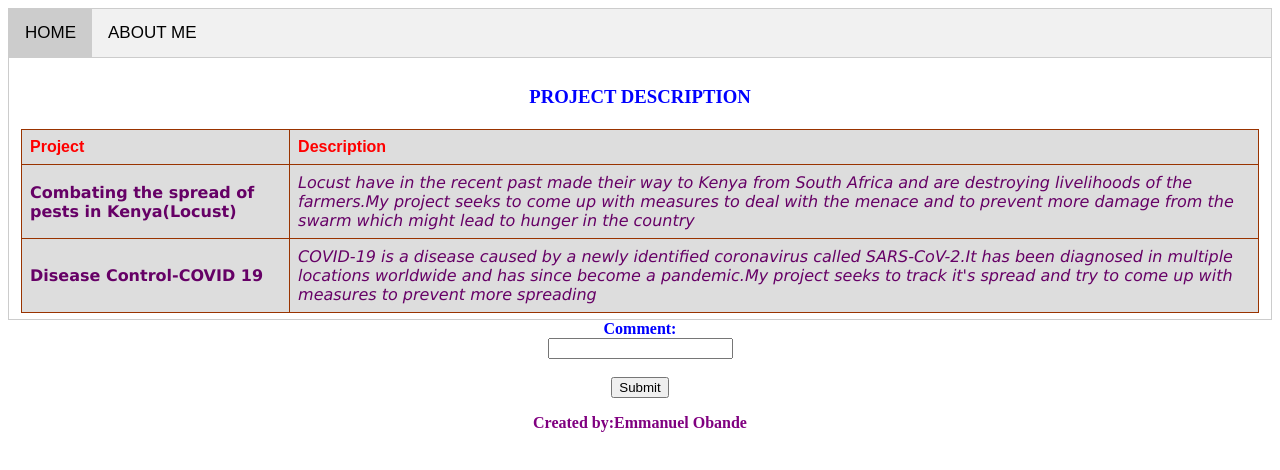
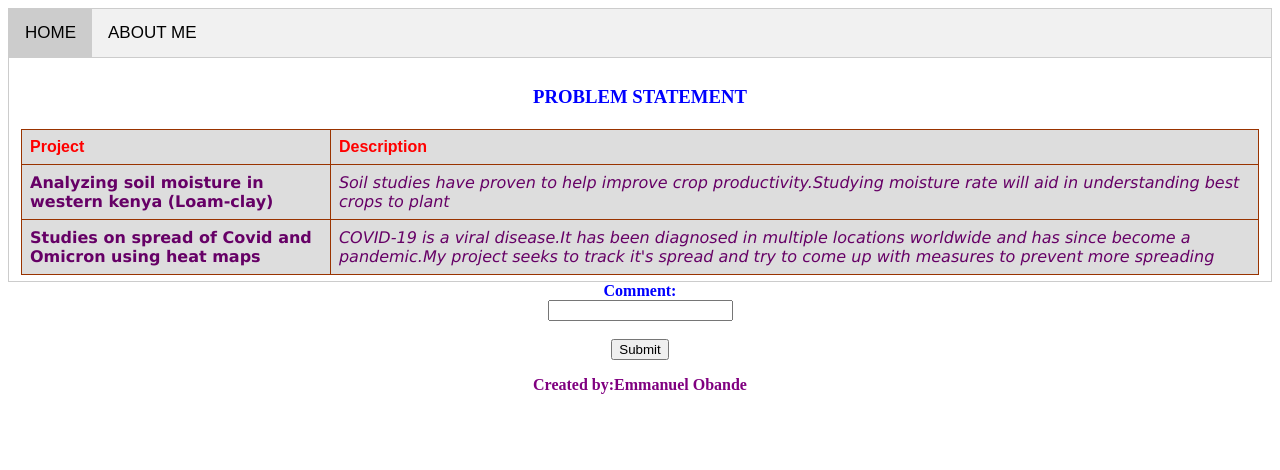
Before and after one commit to ObandeSammy/mypage.github.io, a plain HTML site: page index.html in a window 1280 px wide. Both pictures are taken after a click on the button "HOME". Drawn offline with Linux system fonts and the light colour scheme.

Commit message:
Update index.html

```diff
--- a/index.html
+++ b/index.html
@@ -72,19 +72,19 @@ th{color:#FF0000;}
 </div>
 
 <div id="London" class="tabcontent">
-  <h3 id="myHeader">PROJECT DESCRIPTION</h3>
+  <h3 id="myHeader">PROBLEM STATEMENT</h3>
   <table>
     <tr>
       <th>Project</th>
       <th>Description</th>
     </tr>
     <tr>
-      <td><b>Combating the spread of pests in Kenya(Locust)</b></td>
-      <td><i>Locust have in the recent past made their way to Kenya from South Africa and are destroying livelihoods of the farmers.My project seeks to come up with measures to deal with the menace and to prevent more damage from the swarm which might lead to hunger in the country</i></td>
+      <td><b>Analyzing soil moisture in western kenya (Loam-clay)</b></td>
+      <td><i>Soil studies have proven to help improve crop productivity.Studying moisture rate will aid in understanding best crops to plant</i></td>
     </tr>
     <tr>
-      <td><b>Disease Control-COVID 19</b></td>
-      <td><i>COVID-19 is a disease caused by a newly identified coronavirus called SARS-CoV-2.It has been diagnosed in multiple locations worldwide and has since become a pandemic.My project seeks to track it's spread and try to come up with measures to prevent more spreading</i></td>
+      <td><b>Studies on spread of Covid and Omicron using heat maps</b></td>
+      <td><i>COVID-19 is a viral disease.It has been diagnosed in multiple locations worldwide and has since become a pandemic.My project seeks to track it's spread and try to come up with measures to prevent more spreading</i></td>
     </tr>
   </table>
 </div>
```
